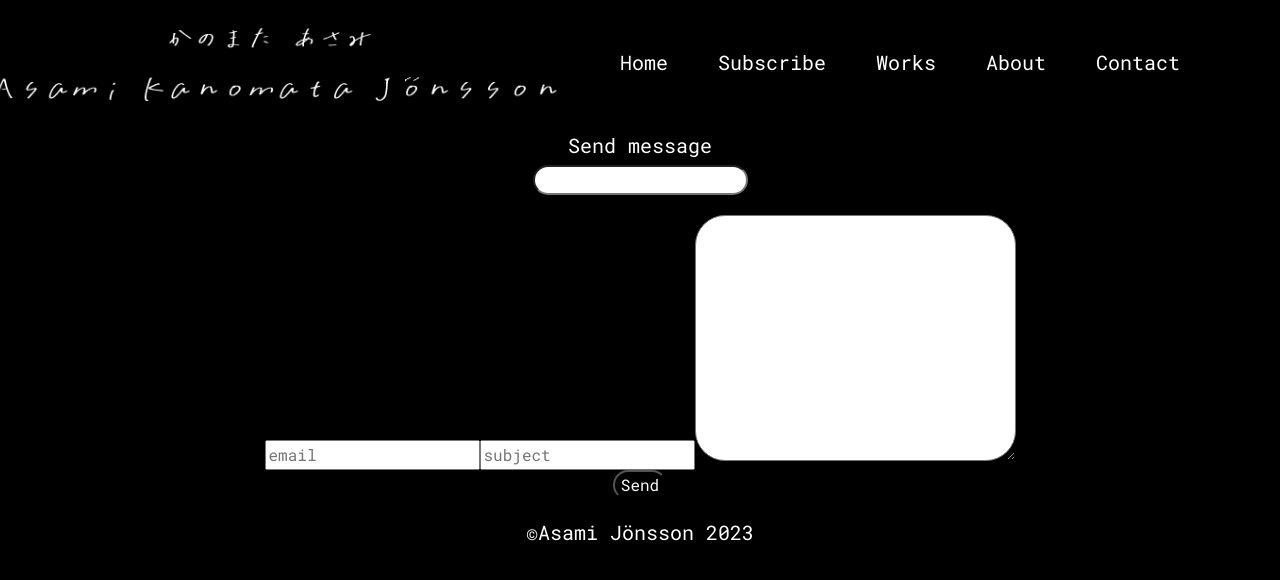
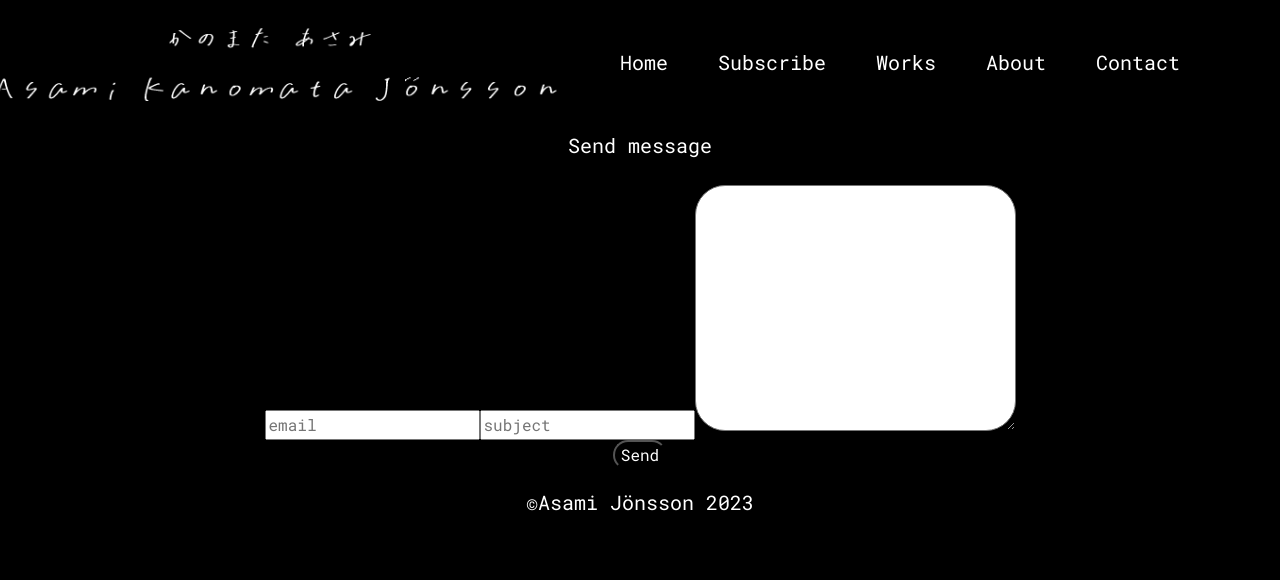
Before and after one commit to Asamijonsson/portfolio2023, a React (Create React App) app: page /contact in a window 1280 px wide. Shown: the top 580 px of the page. Built offline with nearby package versions, Linux system fonts and the light colour scheme.

Commit message:
contact test

```diff
--- a/src/Pages/Contact.jsx
+++ b/src/Pages/Contact.jsx
@@ -8,7 +8,7 @@ const Contact =()=>{
             <h3 className={colorstyle.primary}>Send message</h3>
             {/* <label className={style.title} for="inp" aria-labelledby="inp">Title</label><br /> */}
             <input type="hidden" name="_next" value={<Home/>}/>
-            <input className={style.input} type="text" id="inp" aria-required="true" aria-roledescription="input" required/><br />
+            {/* <input className={style.input} type="text" id="inp" aria-required="true" aria-roledescription="input" required/><br /> */}
             <input type="email" name="email" placeholder="email" required/>
             <input type="text" name="subject" placeholder="subject" required/>
             <textarea  className={style.textarea} id="inp" cols="30" rows="10" aria-required="true" aria-roledescription="textarea" required></textarea><br />
```
